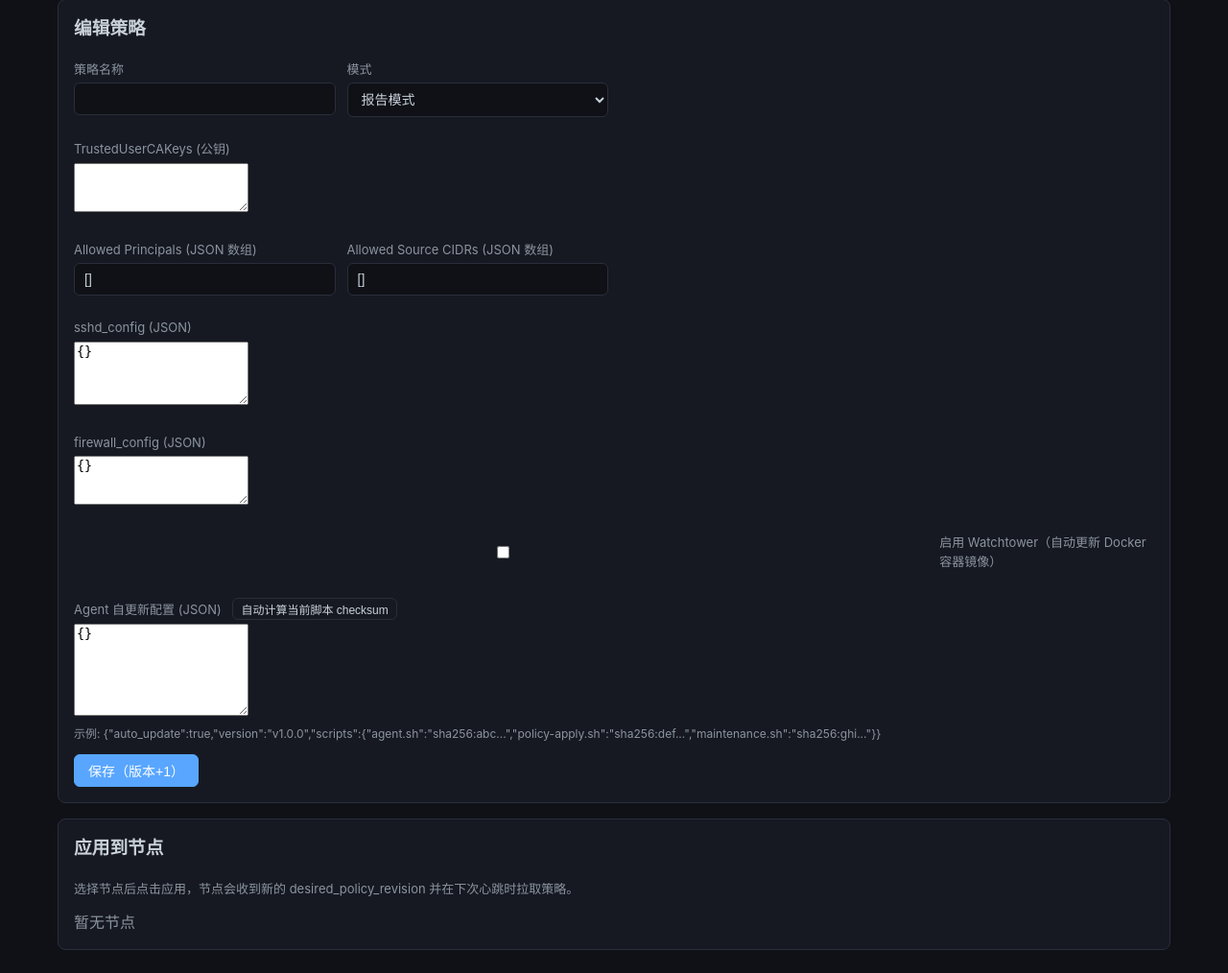
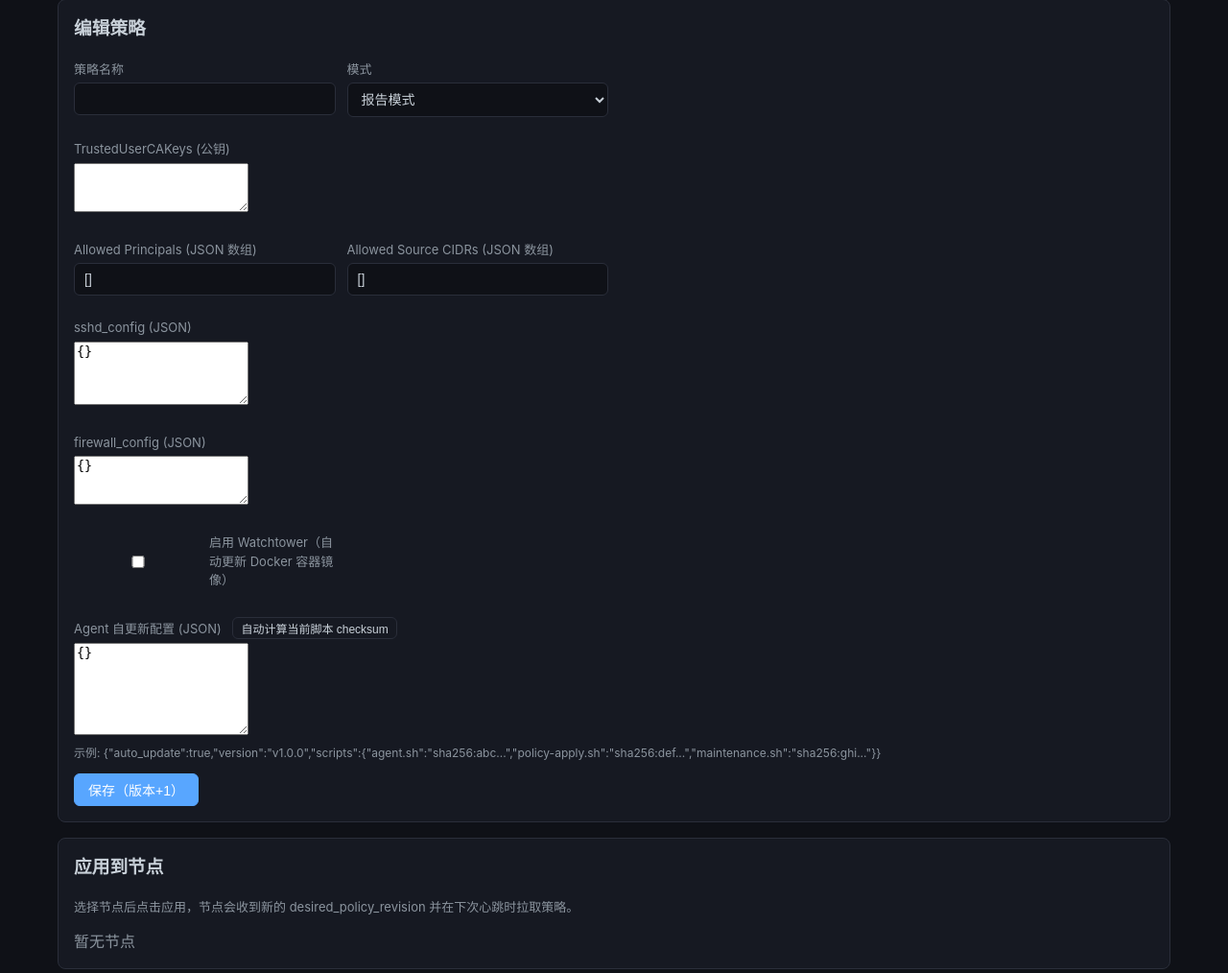
Before and after one commit to fgozxy/bastion-hub, a FastAPI app: template app/templates/policy_detail.html in a window 1280 px wide. Shown: the part 170-1184 px from the top of the page at 96% size. Before the commit the page ends 1160 px from the top, so only its background shows below. Run offline with FastAPI, Linux system fonts and the light colour scheme; the template is opened without the code that fills it, so the values that code supplies are empty; parts of the project's set-up code (start-up, migrations or seed data) failed here and were passed over.

Commit message:
fix(ui): move watchtower toggle to left grid cell

```diff
--- a/app/templates/policy_detail.html
+++ b/app/templates/policy_detail.html
@@ -20,7 +20,7 @@
             <div class="form-row"><label>Allowed Source CIDRs (JSON 数组)</label><input id="p-cidrs" value='{{ policy.allowed_source_cidrs_json or "[]" }}'></div>
             <div class="form-row" style="grid-column:1/-1"><label>sshd_config (JSON)</label><textarea id="p-sshd" rows="4">{{ policy.sshd_config_json or '{}' }}</textarea></div>
             <div class="form-row" style="grid-column:1/-1"><label>firewall_config (JSON)</label><textarea id="p-fw" rows="3">{{ policy.firewall_config_json or '{}' }}</textarea></div>
-            <div class="form-row" style="grid-column:1/-1">
+            <div class="form-row" style="display:flex; align-items:center; gap:8px;">
                 <label style="display:flex; align-items:center; gap:8px; cursor:pointer;">
                     <input type="checkbox" id="p-watchtower" {{ 'checked' if (policy.docker_config.watchtower|default(false)) else '' }}>
                     启用 Watchtower（自动更新 Docker 容器镜像）
```
